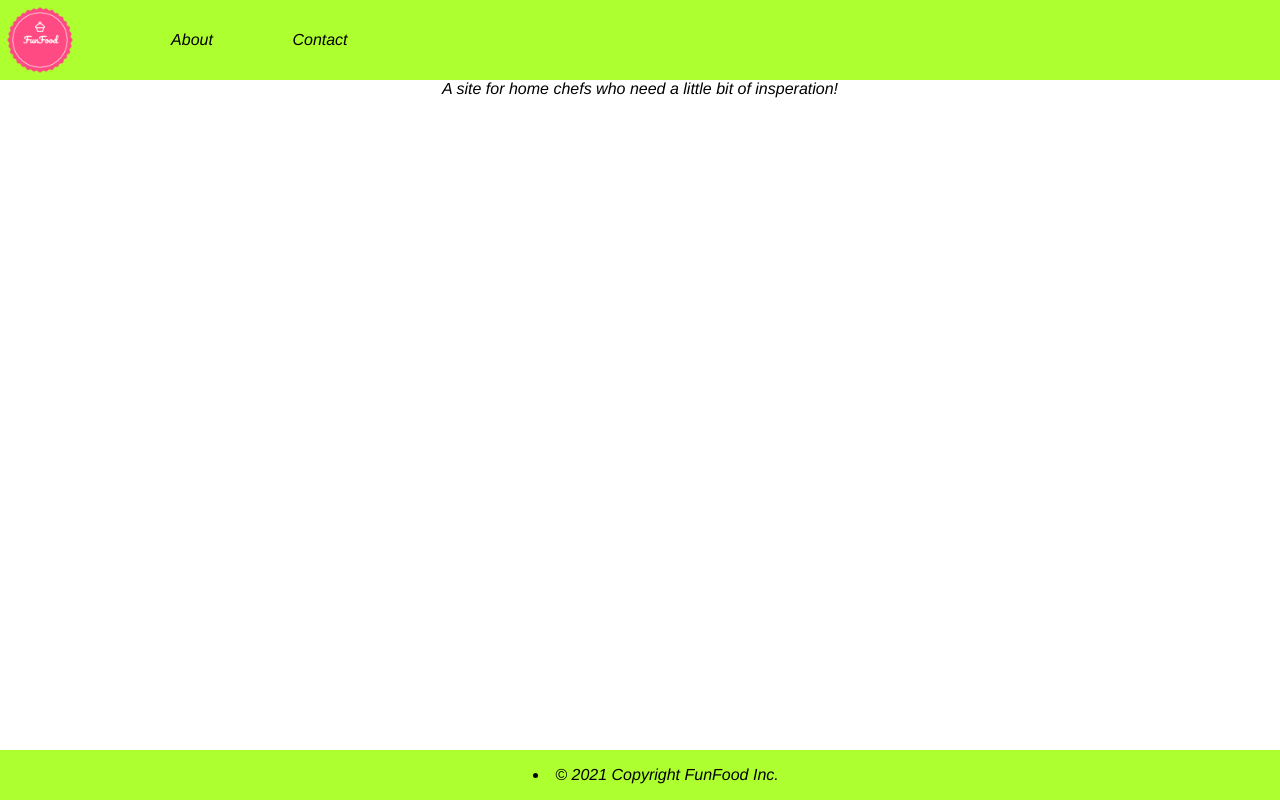
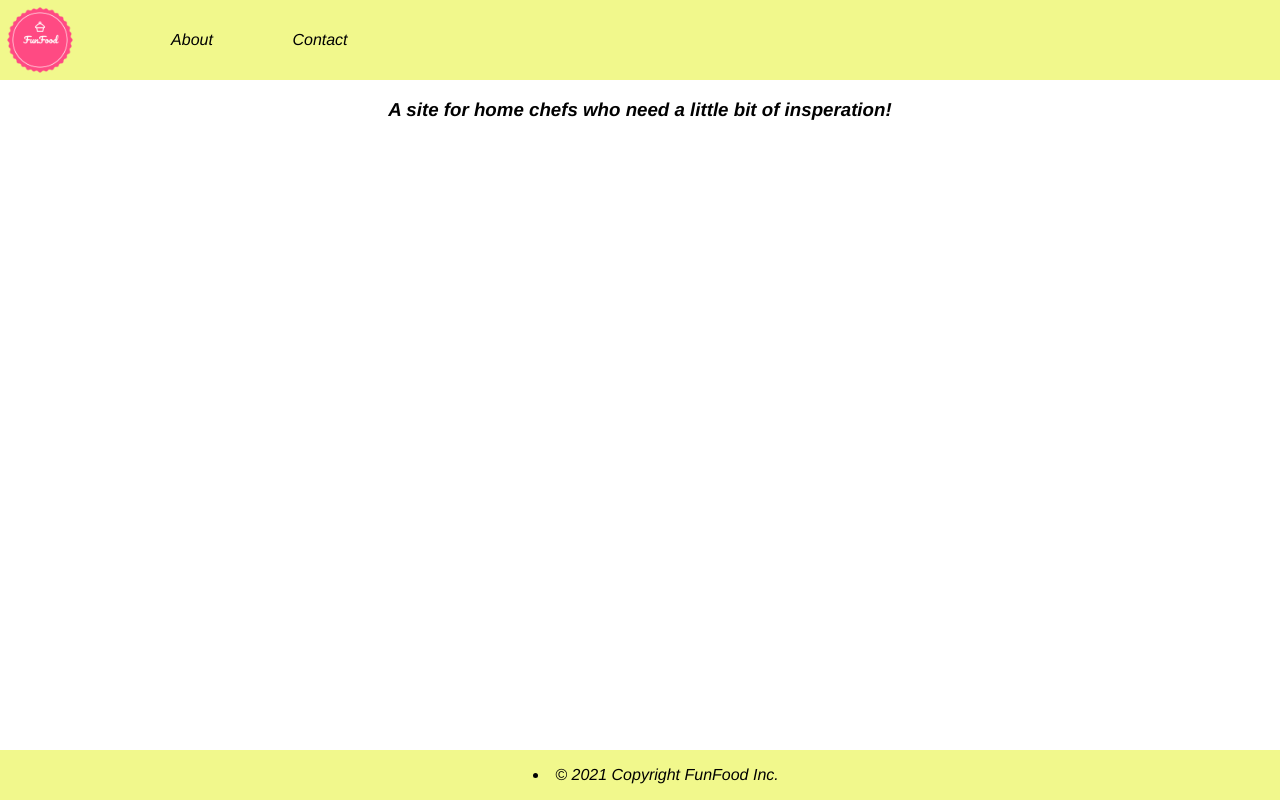
Before and after one commit to Jockaiii/FunFood, a React (Create React App) app: page /AboutView in a window 1280 px wide. Built offline with nearby package versions, Linux system fonts and the light colour scheme.

Commit message:
gjorde några små ändringar i css

```diff
--- a/src/components/footer/Footer.css
+++ b/src/components/footer/Footer.css
@@ -1,7 +1,7 @@
 .footer{
     margin-top: 1rem;
     padding: 1rem;
-    background-color: greenyellow;
+    background-color: rgb(241, 248, 140);
     position: fixed;
     bottom: 0;
     left: 0;
--- a/src/components/navigationbar/NavigationBar.css
+++ b/src/components/navigationbar/NavigationBar.css
@@ -1,7 +1,7 @@
 .NavigationBarWrapper {
     display: grid;
     grid-template-columns: repeat(10, 1fr);
-    background-color: greenyellow;
+    background-color: rgb(241, 248, 140);
     font-family: 'Franklin Gothic Medium', 'Arial Narrow', Arial, sans-serif;
 }
 
--- a/src/view/aboutview/AboutView.js
+++ b/src/view/aboutview/AboutView.js
@@ -3,7 +3,7 @@ import React from 'react'
 export const AboutView = () => {
     return (
         <div>
-            A site for home chefs who need a little bit of insperation!
+            <h3>A site for home chefs who need a little bit of insperation!</h3>
         </div>
     )
 }
--- a/src/view/homeview/HomeView.css
+++ b/src/view/homeview/HomeView.css
@@ -26,7 +26,7 @@ body {
 }
 
 .searchbutton {
-    background: grey;
+    background: rgb(187, 186, 186);
     padding: 5px 5px;
     color: black;
 }
```
